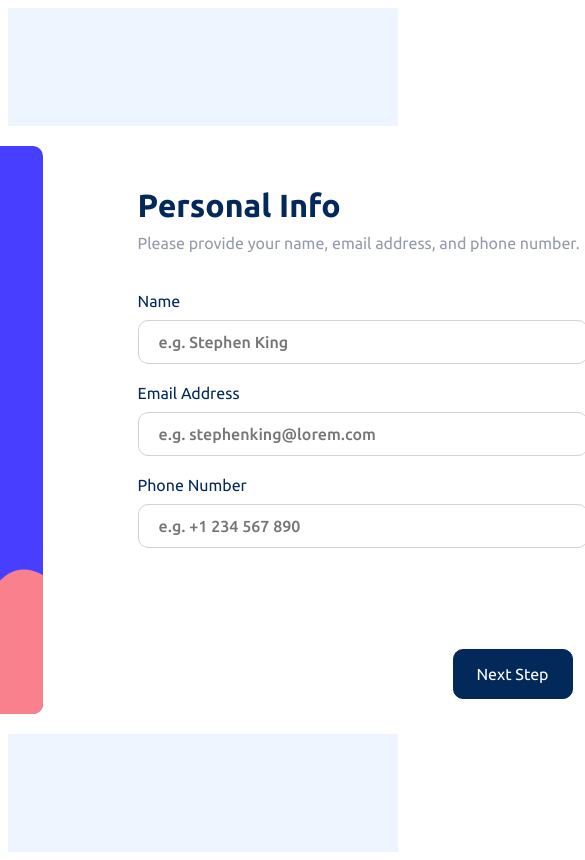
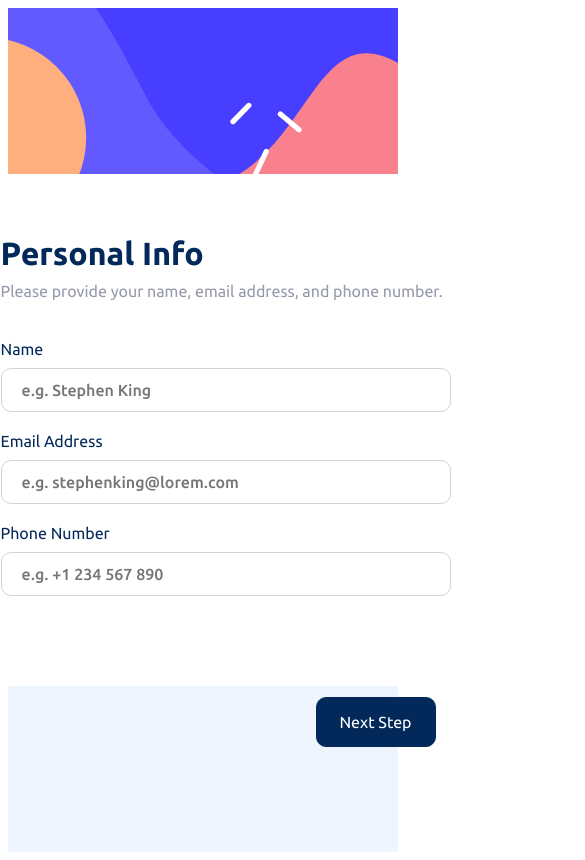
Before and after one commit to kevmhughes/multi-step-form, a React (Vite) app: page / in a window 390 px wide. Shown: the top 860 px of the page, 585 px wide, since content can reach past the window. Built offline with nearby package versions, Linux system fonts and the light colour scheme.

Commit message:
Add responsive styling breakpoint and media query CSS

```diff
--- a/src/SideBar.jsx
+++ b/src/SideBar.jsx
@@ -3,7 +3,7 @@ import { AppContext } from "./App";
 
 const SideBar = () => {
 
-  const { page, setPage } = useContext(AppContext);
+  const { page } = useContext(AppContext);
 
   return (
     <div>
--- a/src/index.css
+++ b/src/index.css
@@ -31,6 +31,14 @@
   padding: 20px;
   border-radius: 10px;
   width: 900px;
+}
+.right-side-container {
+  margin-left: 95px;
+  margin-top: 20px;
+  display: flex;
+  flex-direction: column;
+  justify-content: space-between;
+  width: 435px;
 }
 .buttons-container {
   display: flex;
@@ -141,14 +149,6 @@
   flex-direction: column;
   justify-content: flex-start;
   width: 500px;
-}
-.right-side-container {
-  margin-left: 95px;
-  margin-top: 20px;
-  display: flex;
-  flex-direction: column;
-  justify-content: space-between;
-  width: 435px;
 }
 h1 {
   margin-bottom: 10px;
@@ -480,6 +480,60 @@ input:checked + .slider:before {
   border-radius: 50%;
 }
 
+@media only screen and (max-width: 600px) {
 
+/* Global */
+#root {
+ /*  width: 100%; */
+  background-image: url(./assets/images/bg-sidebar-mobile.svg);
+  background-repeat: no-repeat;
+  background-size: contain;
+}
 
-/* ADD TO PersonaInfo.jsx LATER */
+.right-side-container{
+  width: 100%;
+  margin: 0;
+}
+.main-container{
+  display: flex;
+  background: #ffffff;
+  border-radius: 10px;
+  flex-direction: column;
+  align-items: center;
+  /* width: 100%; */
+  margin: 20px;
+}
+.left-side-image {
+ display: none;
+}
+.left-side-image-info {
+  flex-direction: row;
+}
+.step-number-text {
+  display: none
+}
+.sidebar-step-info {
+  display: none;
+}
+
+/* SelectPlan.Jsx */
+
+.plan-selected {
+  height: 40px;
+  width: calc(100% - 40px);
+  flex-direction: row;
+  justify-content: flex-start;
+  gap: 20px
+}
+.plan-selector {
+  height: 40px;
+  width: calc(100% - 40px);
+  flex-direction: row;
+  justify-content: flex-start;
+  gap: 20px
+}
+.options-container{
+  flex-direction: column;
+}
+
+}
```
